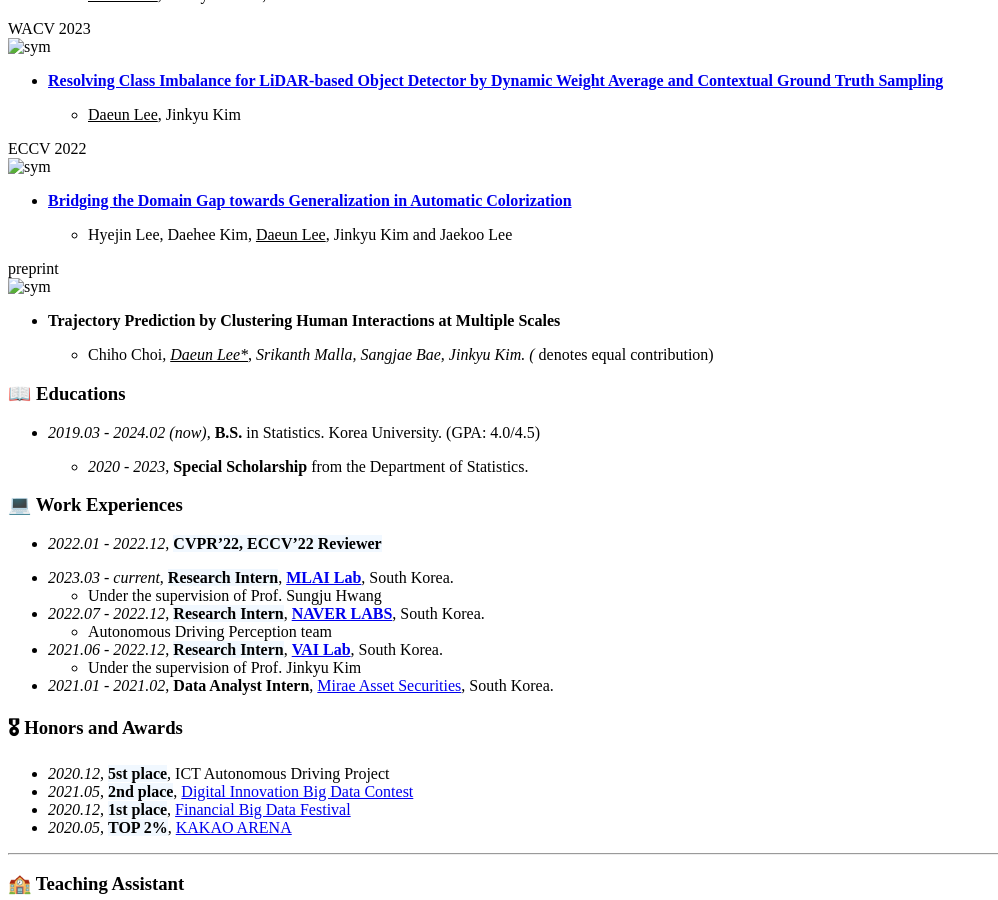
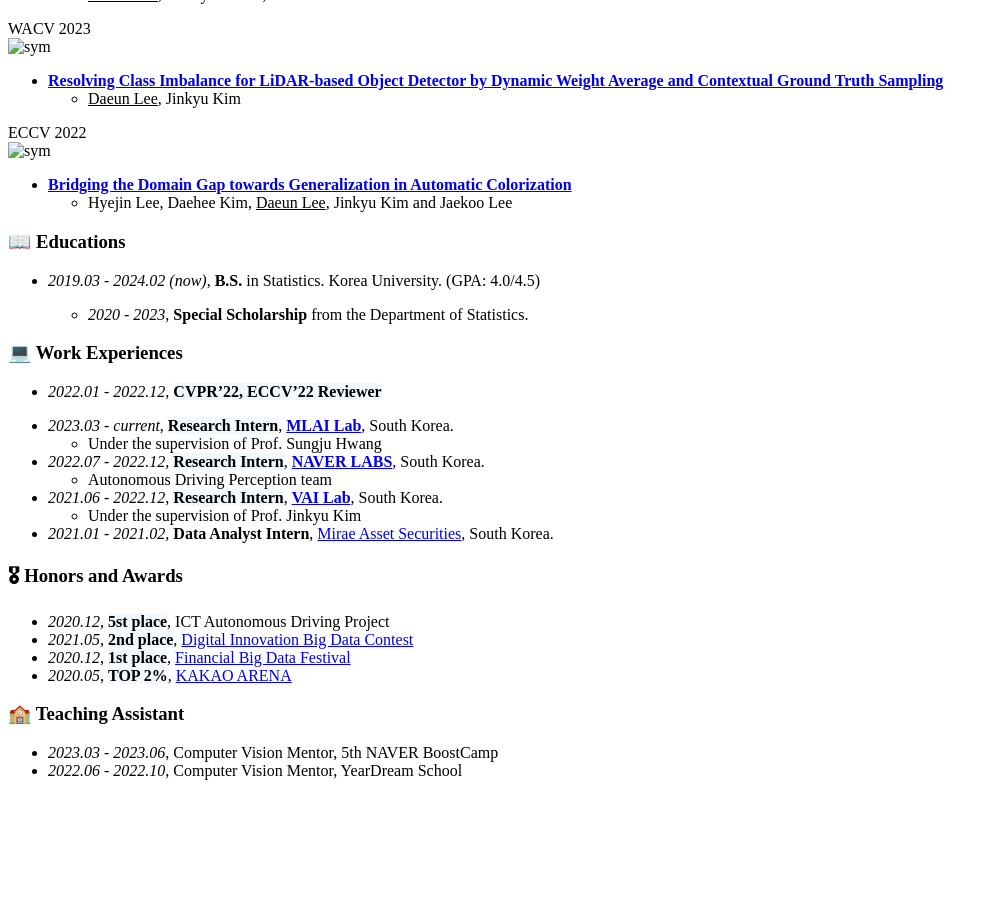
Before and after one commit to RayeRen/acad-homepage.github.io, a Jekyll site: the page built from _pages/about.md, in a window 1280 px wide and 900 px high, scrolled down 1261 px. Shown: the whole window, without its empty margins (0-998 px from the left). Built offline with Jekyll 4.4.1, drawn with Linux system fonts in a browser that asks for light colours; after the commit the page ends 2057 px from its top, so only the background shows below that.

Commit message:
Update about.md

```diff
--- a/_pages/about.md
+++ b/_pages/about.md
@@ -33,41 +33,31 @@
 - *2022.12*: &nbsp;🎉 I finished my first research internship at [NAVER LABS](https://www.naverlabs.com/) well 🚙 &nbsp;🎉
 - *2022.10*: &nbsp;🎉 One paper was accepted at <span style='background-color: #f1f8ff'>ECCV'22</span> &nbsp;🎉
 
+
 # 💖 Publications
 <div class='paper-box'><div class='paper-box-image'><div><div class="badge">ICRA'24 Under review</div><img src='images/icra24.png' alt="sym" width="100%"></div></div>
 <div class='paper-box-text' markdown="1">
-
 - **Improving Lane Detection Generalization: A Novel Framework Using HD Maps for Boosting Diversity**
   - <u>Daeun Lee</u>, Minhyeok Heo, Jiwon Kim
 </div>
 </div>
 
+
 <div class='paper-box'><div class='paper-box-image'><div><div class="badge">WACV 2023</div><img src='images/wacv23.png' alt="sym" width="100%"></div></div>
 <div class='paper-box-text' markdown="1">
-
 - [**Resolving Class Imbalance for LiDAR-based Object Detector by Dynamic Weight Average and Contextual Ground Truth Sampling**](https://openaccess.thecvf.com/content/WACV2023/papers/Lee_Resolving_Class_Imbalance_for_LiDAR-Based_Object_Detector_by_Dynamic_Weight_WACV_2023_paper.pdf)
-
   - <u>Daeun Lee</u>, Jinkyu Kim
 </div>
 </div>
 
+
 <div class='paper-box'><div class='paper-box-image'><div><div class="badge">ECCV 2022</div><img src='images/eccv22.png' alt="sym" width="100%"></div></div>
 <div class='paper-box-text' markdown="1">
-
 - [**Bridging the Domain Gap towards Generalization in Automatic Colorization**](https://www.ecva.net/papers/eccv_2022/papers_ECCV/papers/136770530.pdf)
-
   - Hyejin Lee, Daehee Kim, <u>Daeun Lee</u>, Jinkyu Kim and Jaekoo Lee
 </div>
 </div>
 
-<div class='paper-box'><div class='paper-box-image'><div><div class="badge">preprint</div><img src='images/traj.png' alt="sym" width="100%"></div></div>
-<div class='paper-box-text' markdown="1">
-
-- **Trajectory Prediction by Clustering Human Interactions at Multiple Scales**
-
-  - Chiho Choi*, <u>Daeun Lee*</u>, Srikanth Malla, Sangjae Bae, Jinkyu Kim. (* denotes equal contribution)
-</div>
-</div>
 
 
 # 📖 Educations
@@ -97,7 +87,6 @@
 - *2020.12*, <span style='background-color: #f1f8ff'>**1st place**</span>, [Financial Big Data Festival](https://github.com/daeunni/Insurance-contest)
 - *2020.05*, <span style='background-color: #f1f8ff'>**TOP 2%**</span>, [KAKAO ARENA](https://github.com/daeunni/kakao-arena)
 
-----
 # 🏫 Teaching Assistant
 - *2023.03 - 2023.06*, Computer Vision Mentor, 5th NAVER BoostCamp
 - *2022.06 - 2022.10*, Computer Vision Mentor, YearDream School
```
